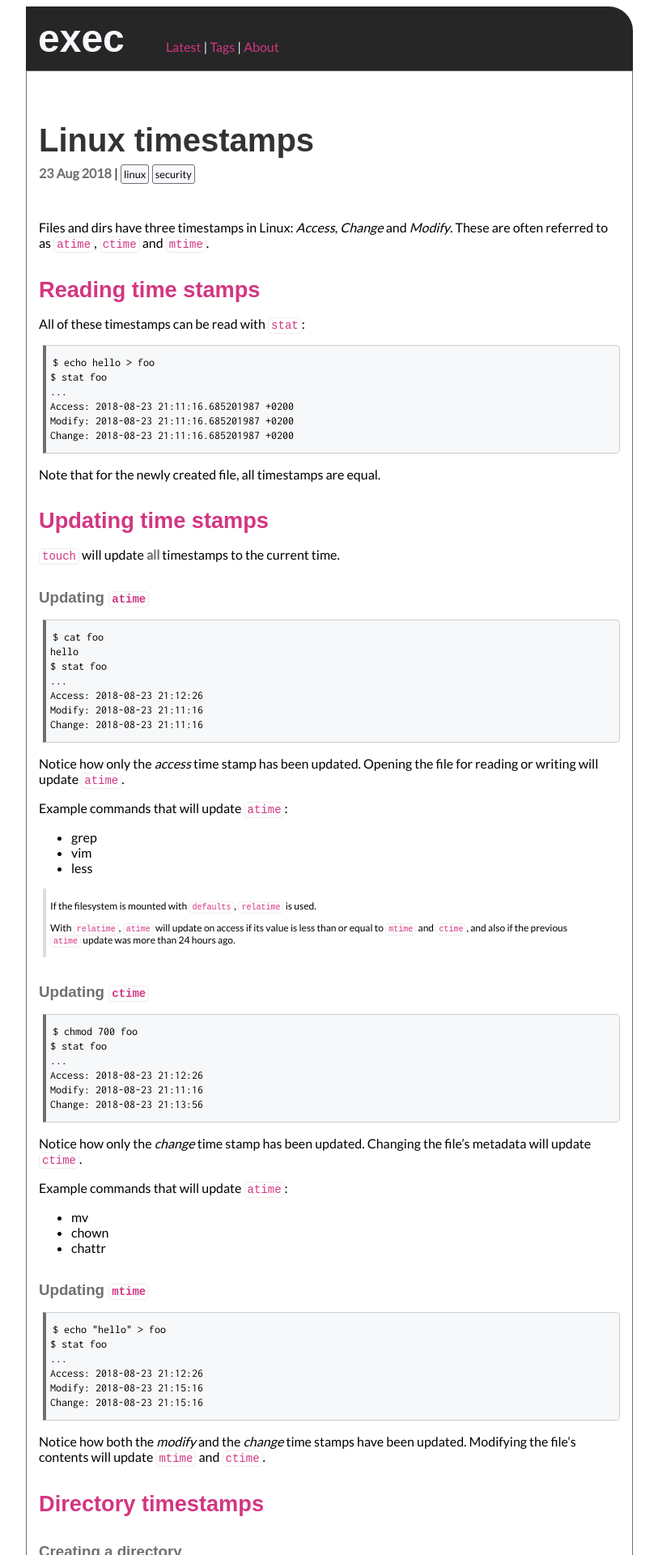
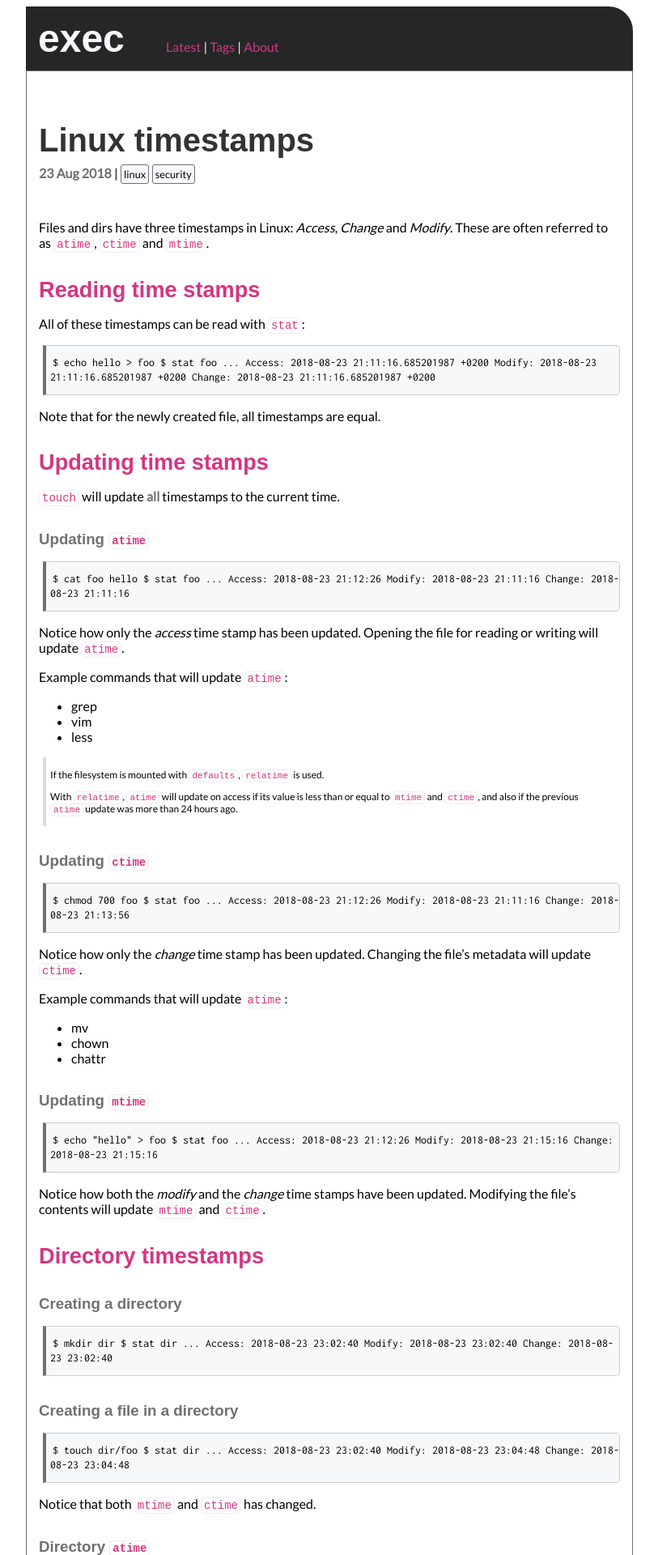
Before and after one commit to execas/execas.github.io, a Jekyll site: the page built from _posts/2018-08-23-linux-timestamps.md, in a window 1280 px wide. Shown: the top 1920 px of the page at 81% size, without its empty margins (233-1046 px from the left). Built offline with Jekyll 4.4.1, drawn with Linux system fonts in a browser that asks for light colours.

Commit message:
Update execas.css

```diff
--- a/css/execas.css
+++ b/css/execas.css
@@ -35,7 +35,7 @@ pre {
      padding-top: 12px;
      border: 1px solid #ccc;
      border-left: 4px solid #707070;
-     white-space: pre;
+     white-space: normal;
      color:#000000;
      overflow: auto;
      border-radius: 0px 5px 5px 0px;
@@ -54,7 +54,7 @@ blockquote {
 }
 
 blockquote code {
-     font-size: 10px;
+     font-size: 11px;
 }
 
 blockquote p {
@@ -64,6 +64,7 @@ blockquote p {
 pre code {
      font-family: 'Inconsolata', monospace;
      border-style: none;
+     whitespace: pre;
      color:#000000;
      background-color: #f6f8fa;
 }
```
